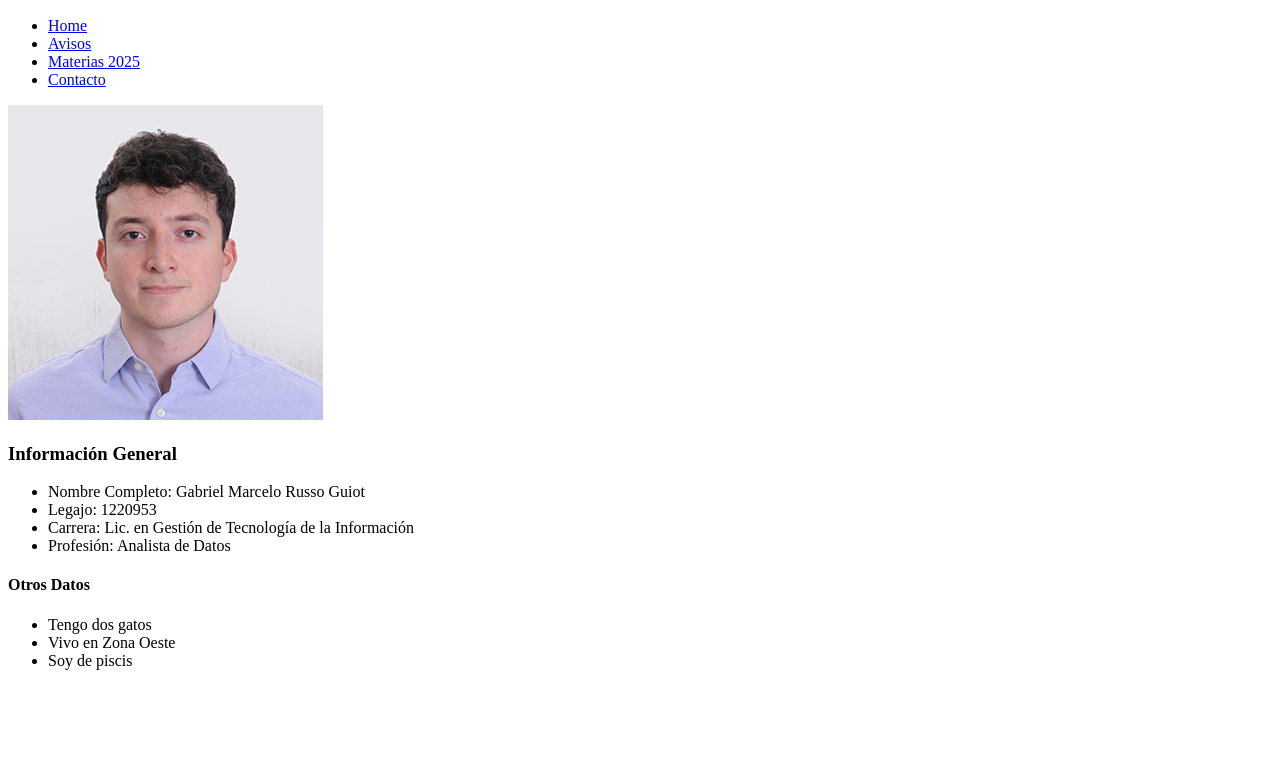
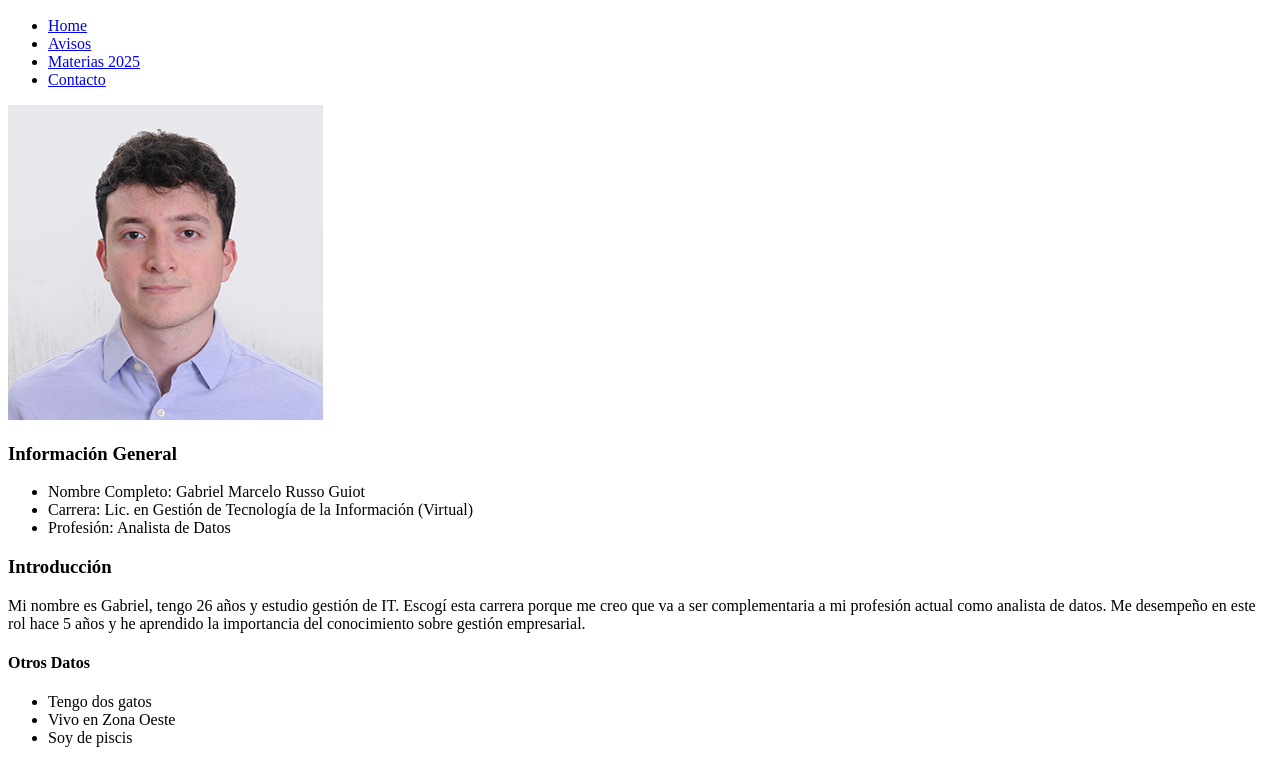
Before and after one commit to GRusso23/grusso23.github.io, a plain HTML site: page sobremi.html in a window 1280 px wide. Shown: the part 110-873 px from the top of the page. Before the commit the page ends 800 px from the top, so only its background shows below. Drawn offline with Linux system fonts and the light colour scheme.

Commit message:
Update sobremi.html

```diff
--- a/sobremi.html
+++ b/sobremi.html
@@ -20,10 +20,12 @@
 <h3>Información General</h3>
 <ul>
     <li>Nombre Completo: Gabriel Marcelo Russo Guiot</li>
-    <li>Legajo: 1220953</li>
-    <li>Carrera: Lic. en Gestión de Tecnología de la Información</li>
+    <li>Carrera: Lic. en Gestión de Tecnología de la Información (Virtual)</li>
     <li>Profesión: Analista de Datos</li>
 </ul>
+
+<h3>Introducción</h3>
+<p>Mi nombre es Gabriel, tengo 26 años y estudio gestión de IT. Escogí esta carrera porque me creo que va a ser complementaria a mi profesión actual como analista de datos. Me desempeño en este rol hace 5 años y he aprendido la importancia del conocimiento sobre gestión empresarial.</p>
 
 <h4>Otros Datos</h4>
 <ul>
```
